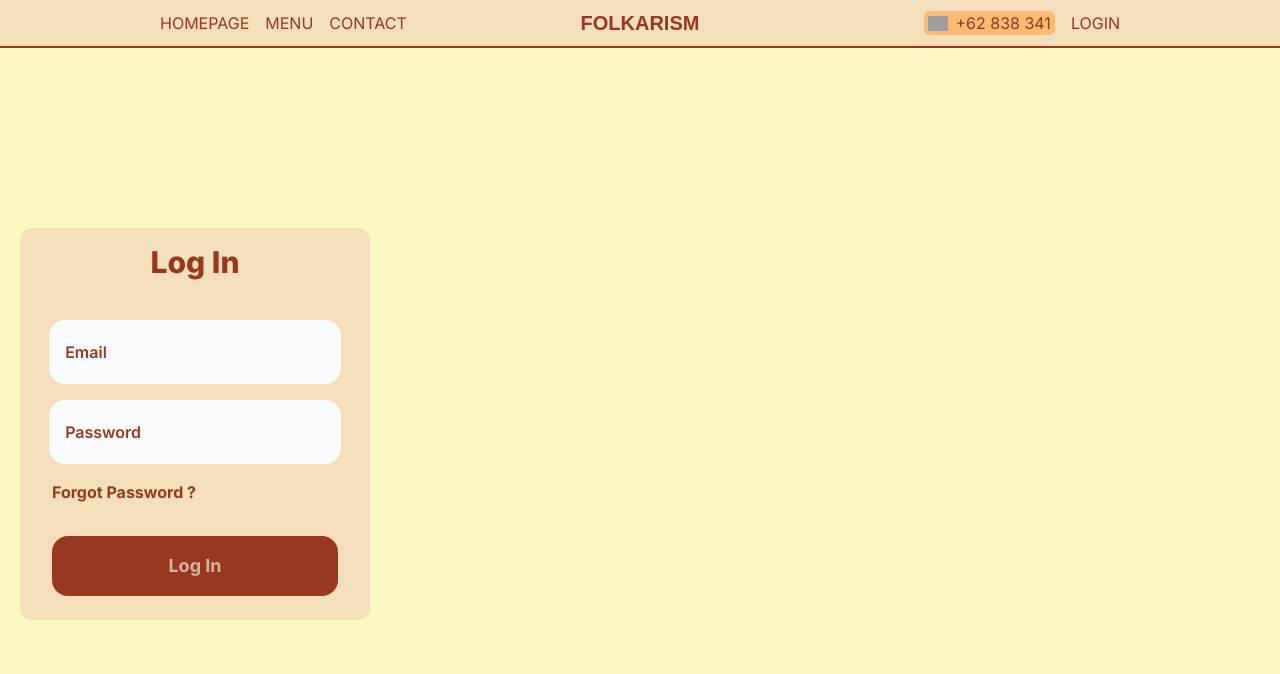
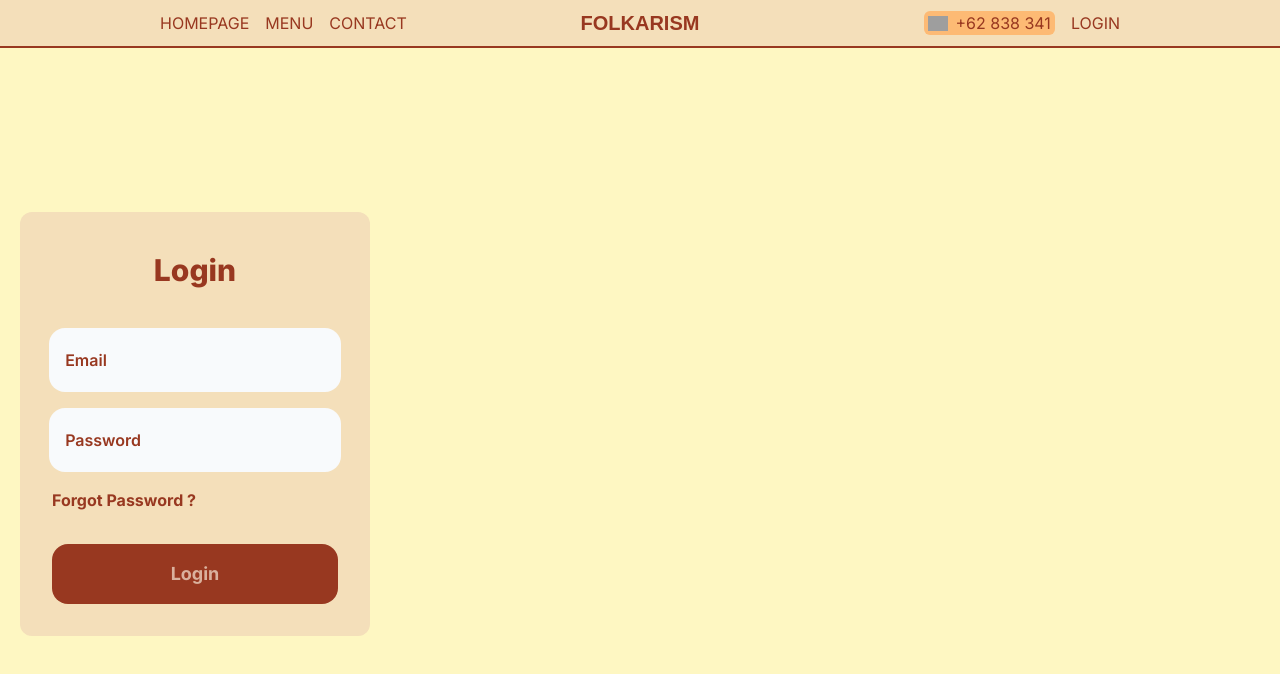
Before and after one commit to hsbysddq/folklorism, a Next.js app: page /login in a window 1280 px wide. Shown: the top 674 px of the page. Built offline with nearby package versions, Linux system fonts and the light colour scheme; grey boxes are pictures that could not be loaded.

Commit message:
Edit login

```diff
--- a/app/login/page.tsx
+++ b/app/login/page.tsx
@@ -9,8 +9,8 @@ const LoginPage = () => {
       <div className="bg-[#FEF7C2] w-screen h-[calc(100vh-3rem)] flex items-center">
         <div className="w-[350px] bg-[#F4DFBA] rounded-xl m-5">
           <div className="">
-            <h1 className="text-center font-extrabold text-3xl text-[#983820] pt-4">
-              Log In
+            <h1 className="text-center font-extrabold text-3xl text-[#983820] pt-10">
+              Login
             </h1>
             <form action="" className="mt-6 flex flex-col items-center">
               <input
@@ -29,8 +29,8 @@ const LoginPage = () => {
             </form>
             <div className="pt-4 px-8">
               <p className="pb-8 text-[#983820] font-bold">Forgot Password ?</p>
-              <button className="font-bold text-lg bg-[#983820] text-[#DAB19D] p-4 w-full rounded-2xl mb-6">
-                Log In
+              <button className="font-bold text-lg bg-[#983820] text-[#DAB19D] p-4 w-full rounded-2xl mb-8">
+                Login
               </button>
             </div>
           </div>
```
